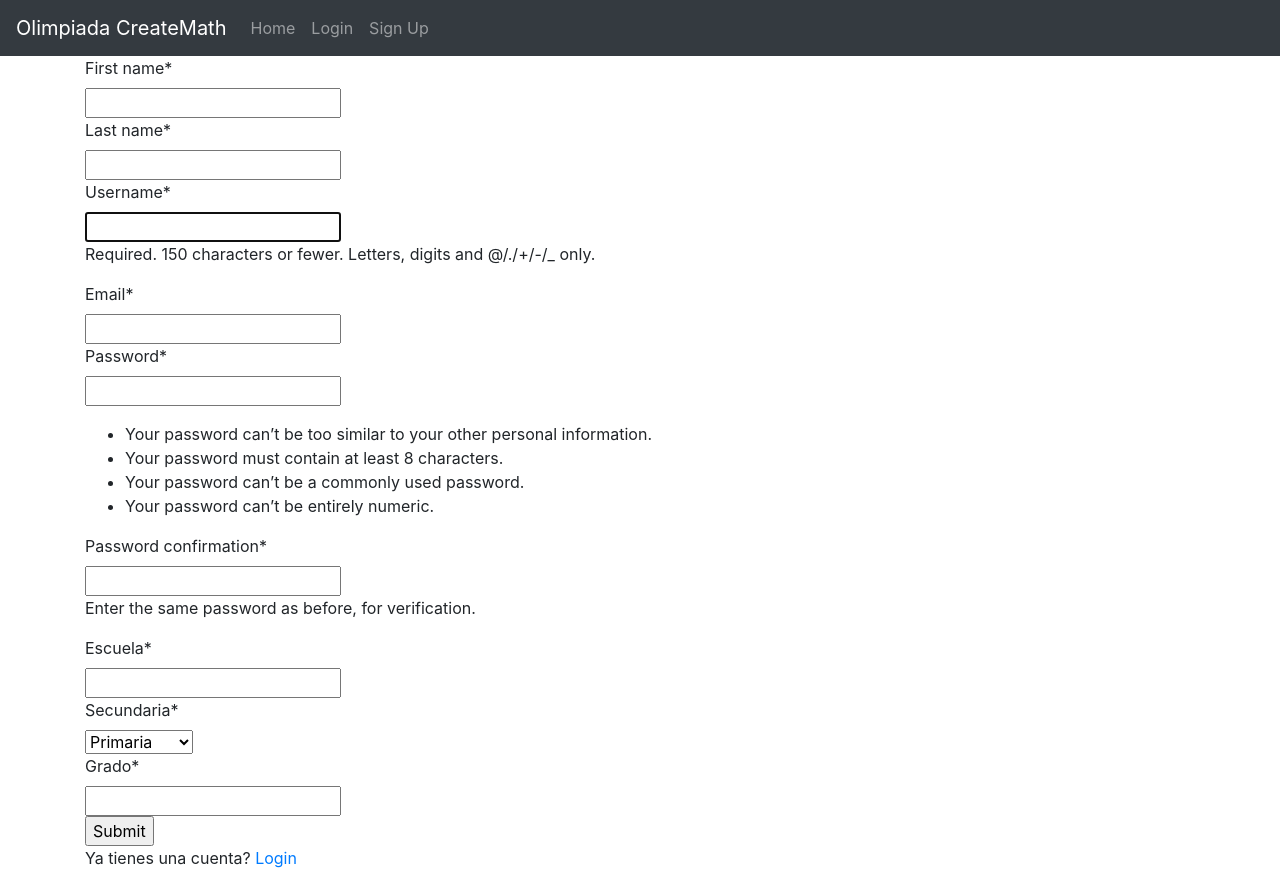
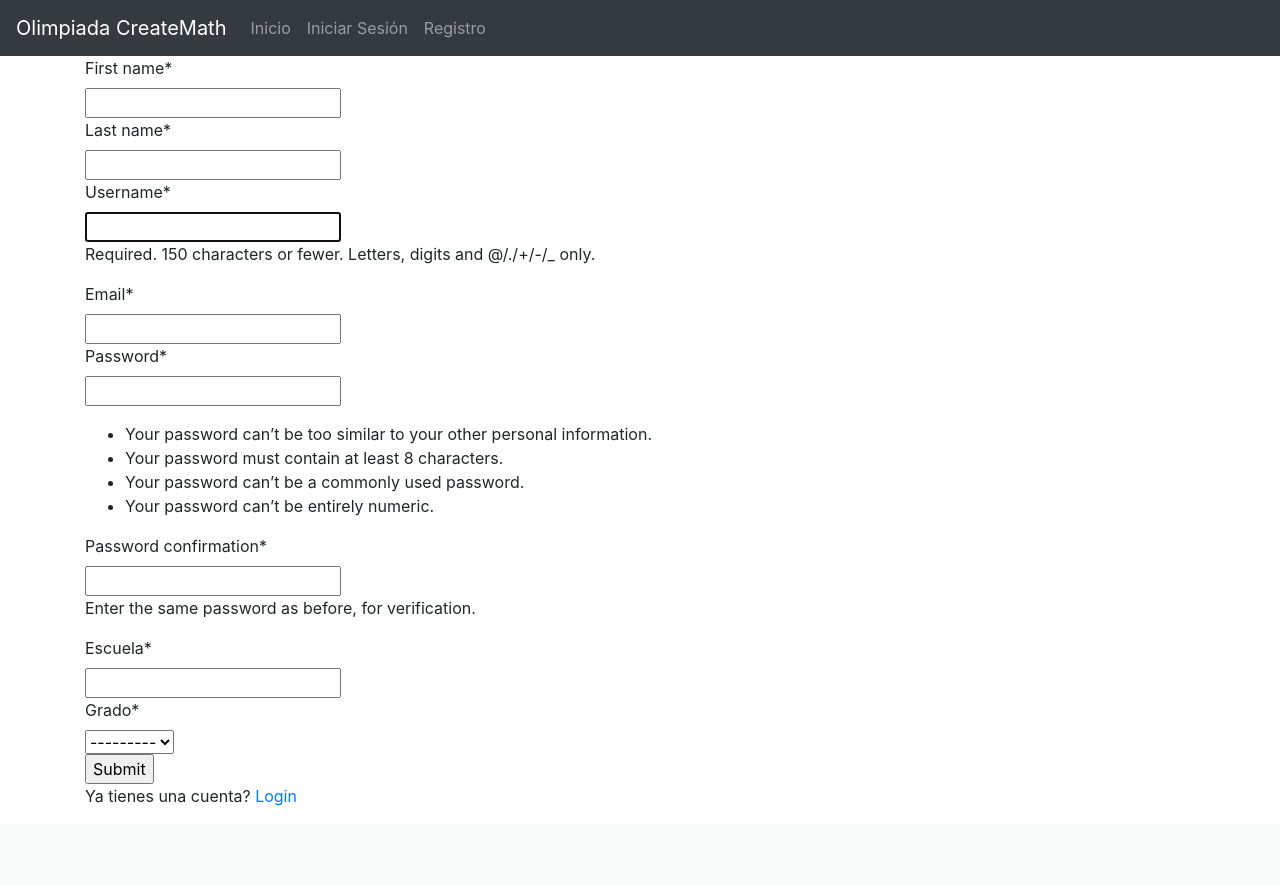
Before and after one commit to V-Crypt/CreateMath, a Django app: page /accounts/sign_up/ in a window 1280 px wide. After the commit the page ends 806 px from the top, so only its background shows below. Run offline with Django 3.2, Linux system fonts and the light colour scheme; data that the repository does not hold is empty; some libraries are stand-ins or nearby versions.

Commit message:
Modelos de Nivel y Grado Modificados a un OneToOne Relationship

```diff
--- a/mysite/home/admin.py
+++ b/mysite/home/admin.py
@@ -1,4 +1,6 @@
 from django.contrib import admin
 from .models import *
 # Register your models here.
-admin.site.register(Student)
+admin.site.register(Estudiante)
+admin.site.register(Grado)
+admin.site.register(Nivel)
--- a/mysite/home/forms.py
+++ b/mysite/home/forms.py
@@ -18,21 +18,11 @@ class UserCreationForm_custom(UserCreationForm):
 
 class StudentForm(forms.ModelForm):
     escuela = forms.CharField()
-    secundaria = forms.ChoiceField(choices=((False, "Primaria"), (True, "Secundaria")))
-    grado = forms.IntegerField(max_value=6)
 
     def __init__(self, *args, **kwargs):
         super().__init__(*args, **kwargs)
         self.helper = FormHelper(self)
 
     class Meta:
-        model = Student
-        fields = ("escuela", "secundaria", "grado")
-
-# class StudentRegistrationForm(forms.Form):
-#     escuela = forms.CharField()
-#     primaria_o_secundaria = forms.CharField()
-#     grado = forms.IntegerField(max_value=6)
-#     class Meta():
-#         model = Student
-#         fields = ('escuela', 'primaria_o_secundaria','grado')
+        model = Estudiante
+        fields = ("escuela", "grado")
--- a/mysite/home/models.py
+++ b/mysite/home/models.py
@@ -2,11 +2,31 @@ from django.db import models
 from django.contrib.auth.models import User
 # Create your models here.
 
-class Student(models.Model):
+g = [None, "1ero", "2ndo", "3ero", "4to", "5to", "6to"]
+
+class Nivel(models.Model):
+    nivel = models.CharField(max_length=64, choices=[
+        ("Primaria", "Primaria"),
+        ("Secundaria", "Secundaria")
+    ])
+    def __str__(self):
+        return self.nivel
+    class Meta:
+        verbose_name_plural="Niveles"
+
+class Grado(models.Model):
+    nivel = models.ForeignKey(Nivel, on_delete=models.CASCADE)
+    grado = models.IntegerField(choices=[
+        (i, g[i])
+        for i in range(1,7)
+    ])
+    def __str__(self):
+        return f"{g[self.grado]} de {self.nivel}"
+
+class Estudiante(models.Model):
     user = models.OneToOneField(User, on_delete=models.CASCADE)
     escuela = models.CharField(max_length=128)
-    secundaria = models.BooleanField(default=False)
-    grado = models.IntegerField()
+    grado = models.OneToOneField(Grado, on_delete=models.CASCADE)
     estatus_de_inscripcion = models.IntegerField(default=0)
 
     def __str__(self):
--- a/mysite/home/templates/base.html
+++ b/mysite/home/templates/base.html
@@ -8,12 +8,12 @@
         <!-- Bootstrap CSS -->
         <link rel="stylesheet" href="https://stackpath.bootstrapcdn.com/bootstrap/4.3.1/css/bootstrap.min.css" integrity="sha384-ggOyR0iXCbMQv3Xipma34MD+dH/1fQ784/j6cY/iJTQUOhcWr7x9JvoRxT2MZw1T" crossorigin="anonymous">
 
-        <title>{% block title %}My amazing site{% endblock %}</title>
+        <title>{% block title %}Olimpiada{% endblock %}</title>
 </head>
 
 <body>
+    {% block navbar %}
     <nav class="navbar sticky-top navbar-expand-sm navbar-dark bg-dark">
-    {% block navbar %}
         <a class="navbar-brand" href="#">Olimpiada CreateMath</a>
         <button class="navbar-toggler" type="button" data-toggle="collapse" data-target="#navbarSupportedContent" aria-controls="navbarSupportedContent" aria-expanded="false" aria-label="Toggle navigation">
           <span class="navbar-toggler-icon"></span>
@@ -22,30 +22,28 @@
         <div class="collapse navbar-collapse" id="navbarSupportedContent">
             <ul class="navbar-nav" id="navbarNav">
                 <li class="nav-item">
-                    <a class="nav-link" href="{% url 'home:home' %}">Home</a>
+                    <a class="nav-link" href="{% url 'home:home' %}">Inicio</a>
                 </li>
                 {% if user.is_authenticated %}
                 <li class="nav-item">
-                    <a class="nav-link" href="{% url 'home:logout' %}">Logout</a>
+                    <a class="nav-link" href="{% url 'home:logout' %}">Salir</a>
                 </li>
                 {% else %}
-                <li class="nav-item"><a class="nav-link" href="{% url 'home:login' %}?next={% url 'home:home' %}">Login</a></li>
-                <li class="nav-item"><a class="nav-link" href="{% url 'home:sign-up' %}">Sign Up</a></li>
+                <li class="nav-item"><a class="nav-link" href="{% url 'home:login' %}?next={% url 'home:home' %}">Iniciar Sesión</a></li>
+                <li class="nav-item"><a class="nav-link" href="{% url 'home:sign-up' %}">Registro</a></li>
                 {% endif %}
                 {% if user.is_staff %}
                 <li class="nav-item">
-                    <a class="nav-link" href="{% url 'admin:index' %}">admin</a>
+                    <a class="nav-link" href="{% url 'admin:index' %}">ADMIN</a>
                 </li>
                 {% endif %}
             </ul>
         </div>
+    </nav>
     {% endblock %}
-    </nav>
 
     <div id="content">
-        {% block content %}
-
-        {% endblock %}
+        {% block content %}{% endblock %}
     </div>
     <!-- Optional JavaScript -->
     <!-- jQuery first, then Popper.js, then Bootstrap JS -->
--- a/mysite/home/templates/registration/sign_up.html
+++ b/mysite/home/templates/registration/sign_up.html
@@ -14,15 +14,4 @@
 </div>
 {% endblock %}
 {% block scripts %}
-<script>
-    $(document).ready(function() {
-        $("#id_secundaria").change(function() {
-            if ($("#id_secundaria option:selected").val() == "True") {
-                $("#id_grado").attr("max", 3)
-            } else {
-                $("#id_grado").attr("max", 6)
-            }
-        })
-    })
-</script>
 {% endblock %}
```
Also changed, not shown: 1 other file.
